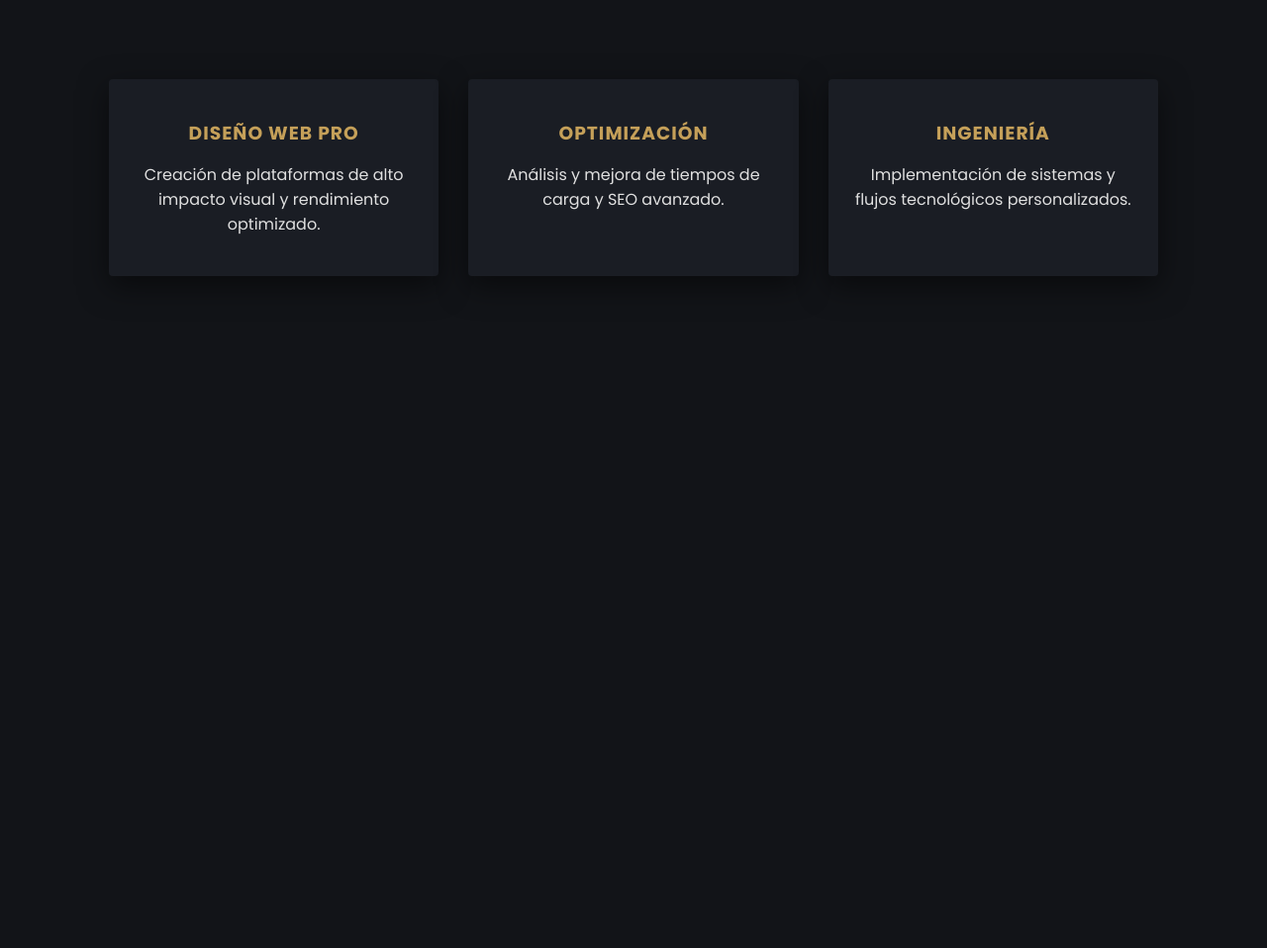
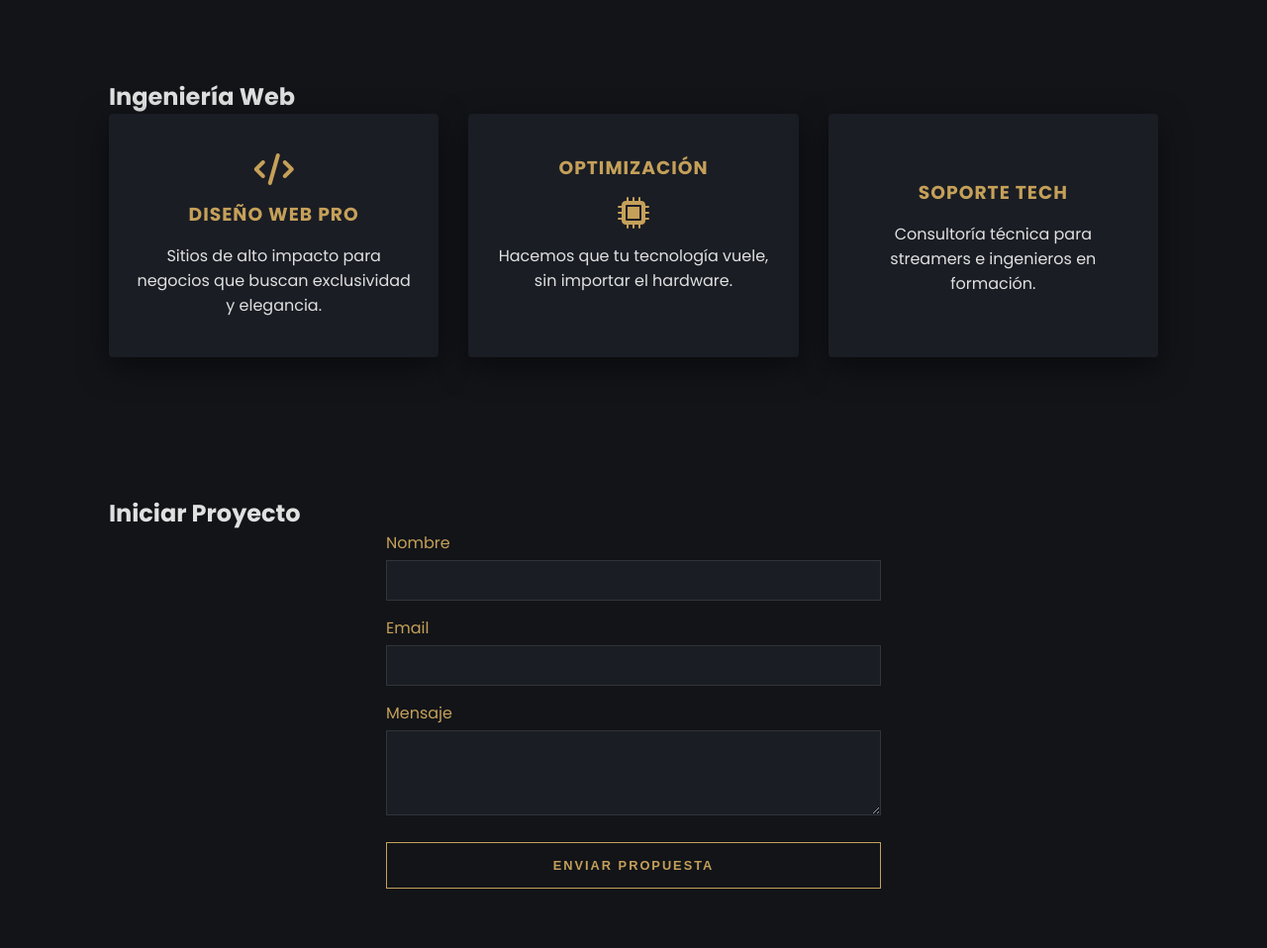
Before and after one commit to g3s09/elTavito, a plain HTML site: page index.html in a window 1280 px wide. Shown: the part 780-1738 px from the top of the page at 99% size. Before the commit the page ends 1139 px from the top, so only its background shows below. Drawn offline with Linux system fonts and the light colour scheme.

Commit message:
Diseño Premium Slate and Gold con animaciones de scroll

```diff
--- a/index.html
+++ b/index.html
@@ -115,7 +115,10 @@
     </style>
     <link href="https://fonts.googleapis.com/css2?family=Poppins:wght@200;400;700&display=swap" rel="stylesheet">
 </head>
+
 <body>
+
+    <div class="background-dots"></div>
 
     <section class="hero">
         <p class="hidden" style="letter-spacing: 5px; color: var(--oro); margin-bottom: 10px;">SOLUCIONES DIGITALES</p>
@@ -124,39 +127,65 @@
     </section>
 
     <section class="services" id="servicios">
+        <div class="services-header hidden">
+            <h2>Ingeniería Web</h2>
+        </div>
+
         <div class="services-grid">
             <div class="service-card hidden">
+                <i class="fas fa-code" style="color: var(--oro); font-size: 2rem; margin-bottom: 15px;"></i>
                 <h3>DISEÑO WEB PRO</h3>
-                <p>Creación de plataformas de alto impacto visual y rendimiento optimizado.</p>
+                <p>Sitios de alto impacto para negocios que buscan exclusividad y elegancia.</p>
             </div>
             <div class="service-card hidden">
                 <h3>OPTIMIZACIÓN</h3>
-                <p>Análisis y mejora de tiempos de carga y SEO avanzado.</p>
+                <i class="fas fa-microchip" style="color: var(--oro); font-size: 2rem; margin-bottom: 15px;"></i>
+                <p>Hacemos que tu tecnología vuele, sin importar el hardware.</p>
             </div>
             <div class="service-card hidden">
-                <h3>INGENIERÍA</h3>
-                <p>Implementación de sistemas y flujos tecnológicos personalizados.</p>
+                <i class="fas fa-drafting-pencil" style="color: var(--oro); font-size: 2rem; margin-bottom: 15px;"></i>
+                <h3>SOPORTE TECH</h3>
+                <p>Consultoría técnica para streamers e ingenieros en formación.</p>
             </div>
         </div>
     </section>
 
+    <section class="services" id="contacto">
+        <div class="services-header hidden">
+            <h2>Iniciar Proyecto</h2>
+        </div>
+
+        <form name="contacto-tavito" method="POST" data-netlify="true" class="hidden" style="max-width: 500px; margin: 0 auto; text-align: left;">
+            <div style="margin-bottom: 15px;">
+                <label style="display:block; color: var(--oro); margin-bottom: 5px;">Nombre</label>
+                <input type="text" name="name" style="width:100%; padding:12px; background: var(--tarjeta); border: 1px solid rgba(255,255,255,0.1); color: white;" required>
+            </div>
+            <div style="margin-bottom: 15px;">
+                <label style="display:block; color: var(--oro); margin-bottom: 5px;">Email</label>
+                <input type="email" name="email" style="width:100%; padding:12px; background: var(--tarjeta); border: 1px solid rgba(255,255,255,0.1); color: white;" required>
+            </div>
+            <div style="margin-bottom: 20px;">
+                <label style="display:block; color: var(--oro); margin-bottom: 5px;">Mensaje</label>
+                <textarea name="message" rows="4" style="width:100%; padding:12px; background: var(--tarjeta); border: 1px solid rgba(255,255,255,0.1); color: white;" required></textarea>
+            </div>
+            <button type="submit" class="btn-gold" style="width: 100%; cursor: pointer;">ENVIAR PROPUESTA</button>
+        </form>
+    </section>
+
+    <link rel="stylesheet" href="https://cdnjs.cloudflare.com/ajax/libs/font-awesome/6.0.0/css/all.min.css">
+
     <script>
-        // OBSERVADOR MEJORADO PARA MÓVIL
-        const observerOptions = {
-            root: null,
-            threshold: 0.05, // Se activa con solo ver un 5% del elemento
-            rootMargin: '0px 0px 50px 0px' // Se activa un poco antes de llegar
-        };
-
+        // Tu script de Intersection Observer se queda igual
         const observer = new IntersectionObserver((entries) => {
             entries.forEach(entry => {
                 if (entry.isIntersecting) {
                     entry.target.classList.add('show');
                 }
             });
-        }, observerOptions);
+        }, { threshold: 0.1 });
 
         document.querySelectorAll('.hidden').forEach(el => observer.observe(el));
     </script>
 </body>
+
 </html>
```
